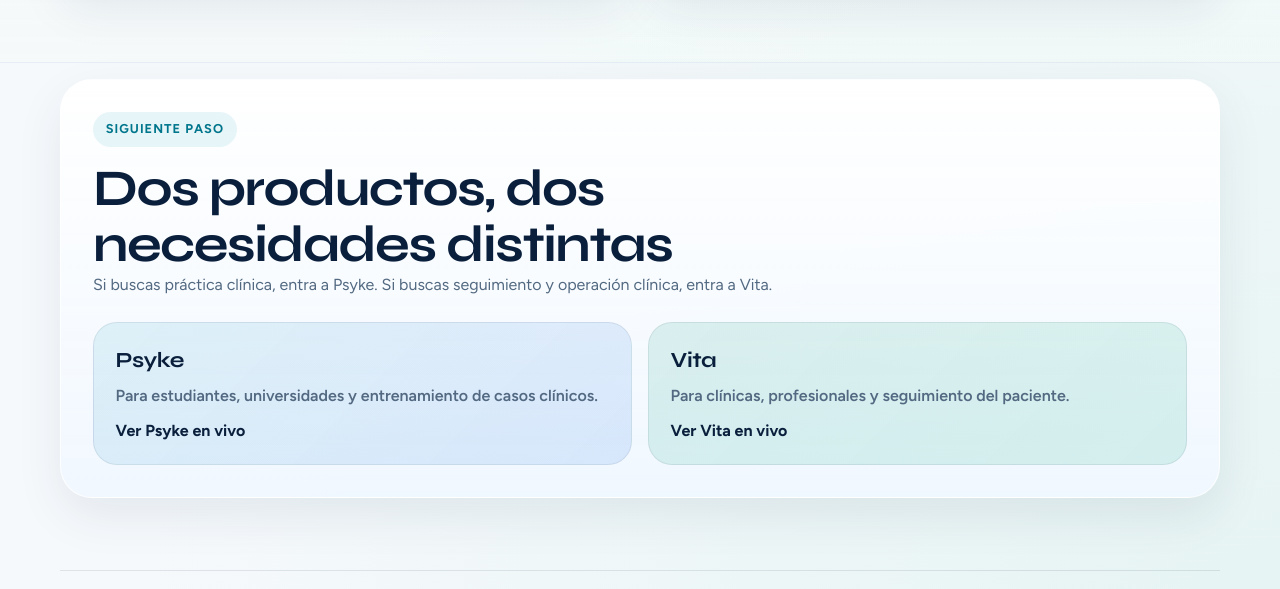
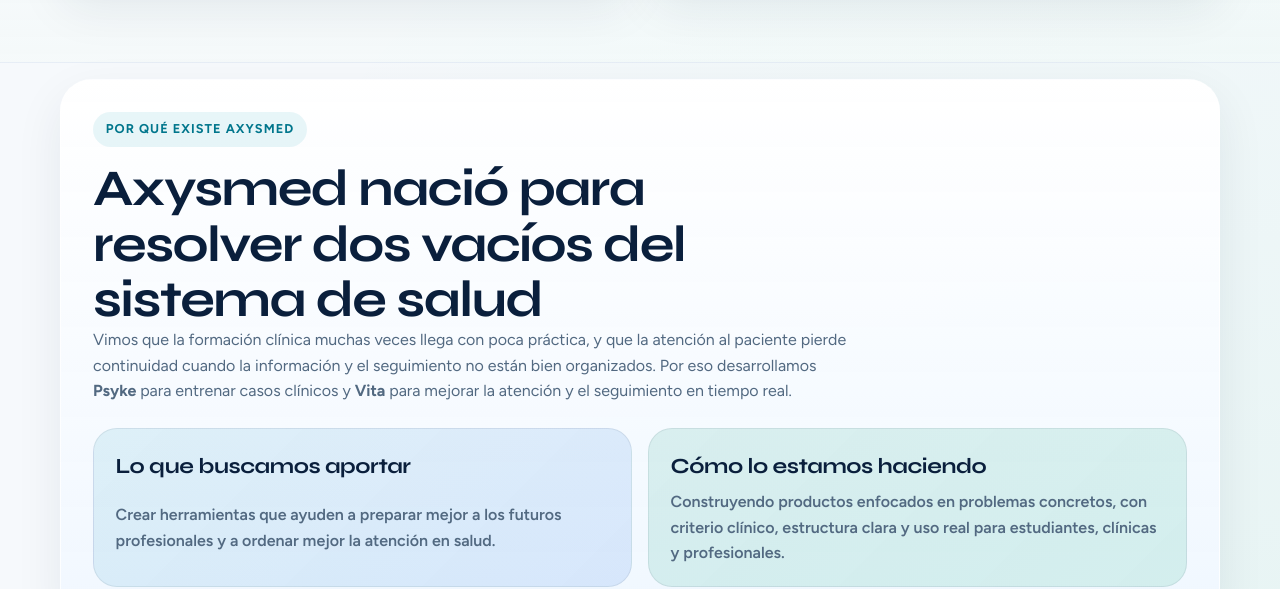
Before and after one commit to faviomosquera22/Axysmed, a website: page index.html in a window 1280 px wide. Shown: the part 2714-3303 px from the top of the page. Drawn offline with Linux system fonts and the light colour scheme; files whose address does not match are found by name.

Commit message:
Replace home ending with Axysmed origin story

```diff
--- a/index.html
+++ b/index.html
@@ -239,41 +239,33 @@
       <section class="section-block section-closing">
         <div class="container closing-panel" data-reveal>
           <div class="closing-copy">
-            <span class="section-kicker">Siguiente paso</span>
-            <h2>Dos productos, dos necesidades distintas</h2>
+            <span class="section-kicker">Por Qué Existe Axysmed</span>
+            <h2>Axysmed nació para resolver dos vacíos del sistema de salud</h2>
             <p>
-              Si buscas práctica clínica, entra a Psyke. Si buscas seguimiento y
-              operación clínica, entra a Vita.
+              Vimos que la formación clínica muchas veces llega con poca práctica, y
+              que la atención al paciente pierde continuidad cuando la información y el
+              seguimiento no están bien organizados. Por eso desarrollamos
+              <strong> Psyke </strong> para entrenar casos clínicos y
+              <strong> Vita </strong> para mejorar la atención y el seguimiento en
+              tiempo real.
             </p>
           </div>
 
           <div class="closing-actions">
-            <a
-              href="https://simulador-mental.vercel.app"
-              class="closing-link"
-              target="_blank"
-              rel="noreferrer"
-              data-track-click
-              data-track-product="Psyke"
-              data-track-location="home-closing"
-            >
-              <strong>Psyke</strong>
-              <span>Para estudiantes, universidades y entrenamiento de casos clínicos.</span>
-              <em>Ver Psyke en vivo</em>
-            </a>
-            <a
-              href="https://website-gilt-seven-66.vercel.app"
-              class="closing-link closing-link-vita"
-              target="_blank"
-              rel="noreferrer"
-              data-track-click
-              data-track-product="Vita"
-              data-track-location="home-closing"
-            >
-              <strong>Vita</strong>
-              <span>Para clínicas, profesionales y seguimiento del paciente.</span>
-              <em>Ver Vita en vivo</em>
-            </a>
+            <article class="closing-link closing-story">
+              <strong>Lo que buscamos aportar</strong>
+              <span>
+                Crear herramientas que ayuden a preparar mejor a los futuros
+                profesionales y a ordenar mejor la atención en salud.
+              </span>
+            </article>
+            <article class="closing-link closing-story closing-link-vita">
+              <strong>Cómo lo estamos haciendo</strong>
+              <span>
+                Construyendo productos enfocados en problemas concretos, con criterio
+                clínico, estructura clara y uso real para estudiantes, clínicas y profesionales.
+              </span>
+            </article>
           </div>
         </div>
       </section>
--- a/styles.css
+++ b/styles.css
@@ -597,6 +597,15 @@ p {
   background: linear-gradient(135deg, rgba(11, 157, 122, 0.12), rgba(32, 180, 134, 0.14));
 }
 
+.closing-story {
+  cursor: default;
+}
+
+.closing-story:hover {
+  transform: none;
+  box-shadow: none;
+}
+
 .final-cta-box {
   background: linear-gradient(180deg, rgba(255, 255, 255, 0.98), rgba(242, 247, 252, 0.9));
 }
```
